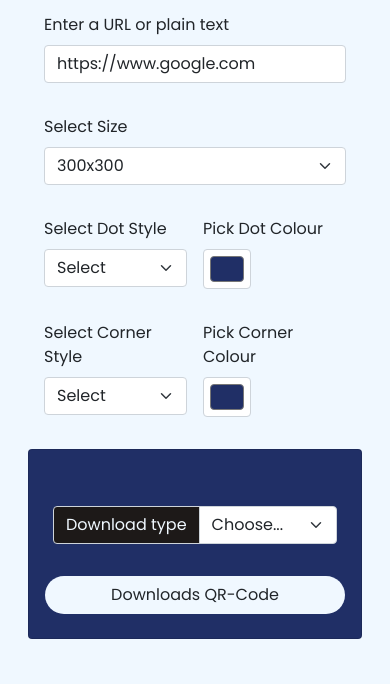
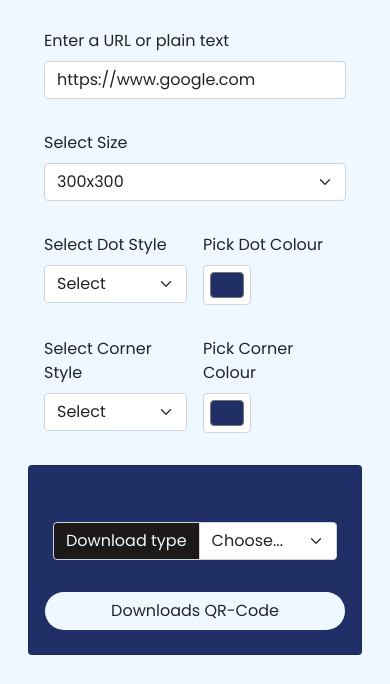
Before and after one commit to stevemarcel/QR-Code-Generator, a plain HTML site: page index.html in a window 390 px wide. Shown: the part 160-844 px from the top of the page. Drawn offline with nearby package versions, Linux system fonts and the light colour scheme; a script that the page names is missing.

```diff
--- a/index.html
+++ b/index.html
@@ -54,7 +54,7 @@
               </div>
             </div>
             <div class="col-sm p-3 d-flex flex-column align-items-center">
-              <form id="form" class="row g-3">
+              <form id="form" class="row g-3 mt-3">
                 <div class="mb-3 col-md-12">
                   <label for="URL" class="form-label">Enter a URL or plain text</label>
                   <input type="url" class="form-control" id="URL" placeholder="https://example.com" value="https://www.google.com" />
```
